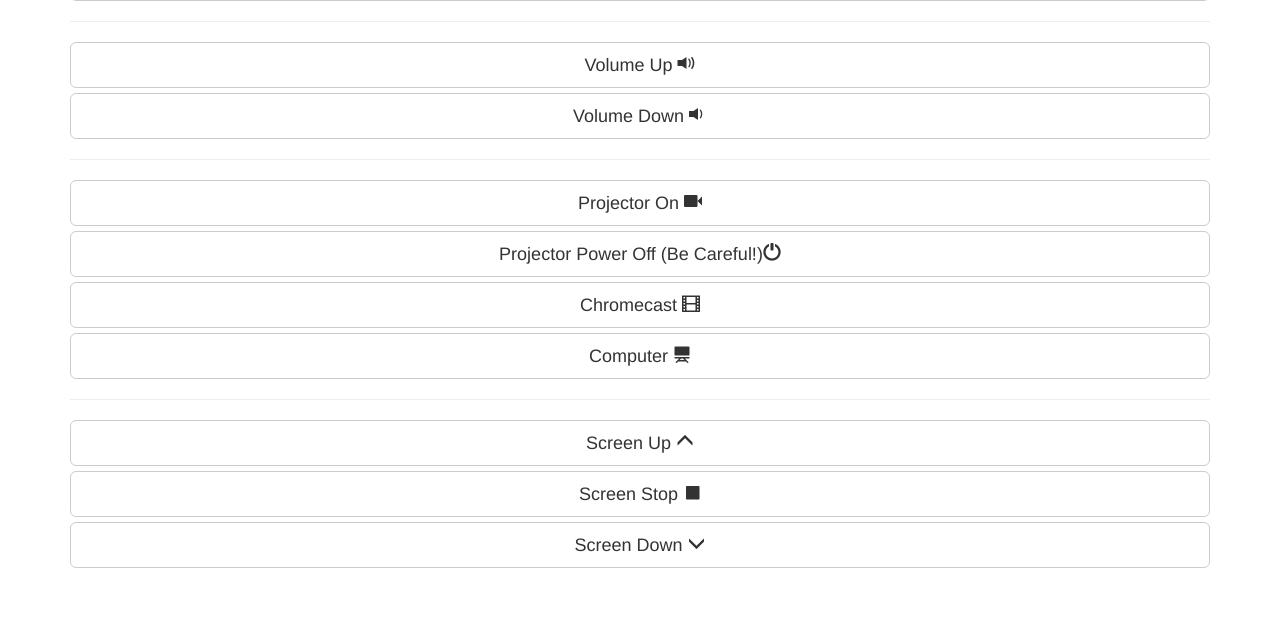
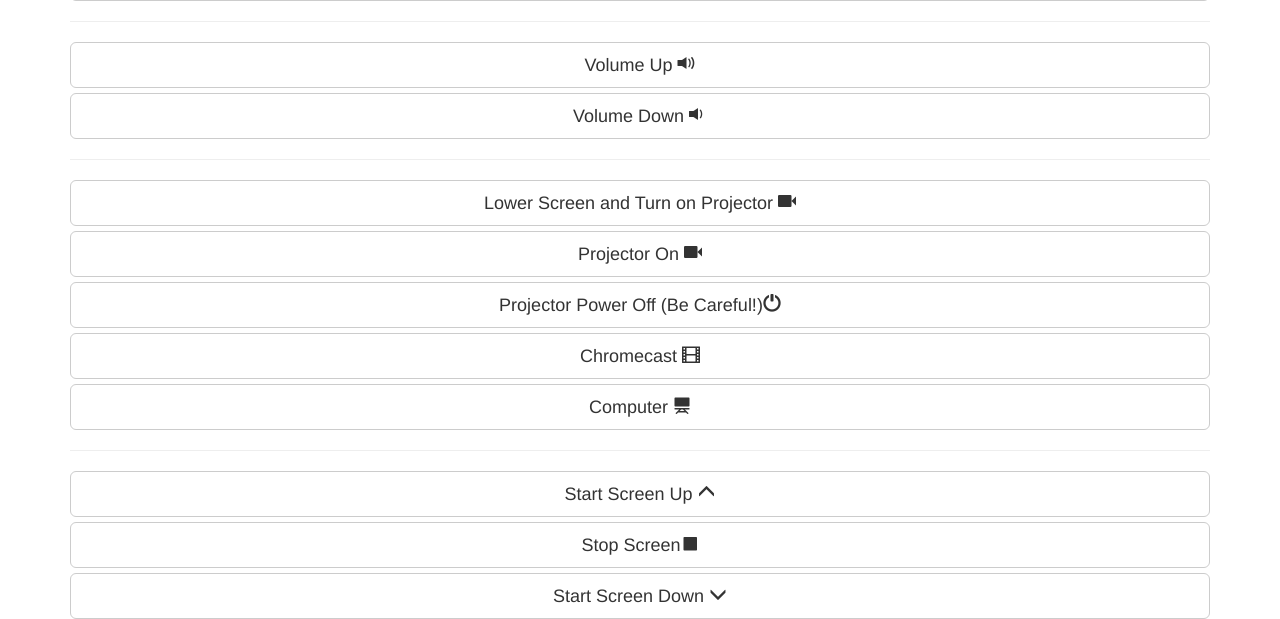
Before and after one commit to luke-moore/house, a Django app: page / in a window 1280 px wide. Shown: the part 300-919 px from the top of the page. Before the commit the page ends 868 px from the top, so only its background shows below. Run offline with Django 3.2, Linux system fonts and the light colour scheme; parts of the project's set-up code (start-up, migrations or seed data) failed here and were passed over; some libraries are stand-ins or nearby versions.

Commit message:
Adding button to watch a movie.
Lowers the screen, turns on the projector, and dims the lights.

```diff
--- a/django/house/static/house/js/house_app.js
+++ b/django/house/static/house/js/house_app.js
@@ -14,15 +14,21 @@ angular.module('house_app', [])
         );
     }
 
-    $scope.remote_button_press = function (device, button)
+    $scope.press_remote_button = function (device, button)
     {
         $scope.ajax_call(
-	    "press_remote",
-	    {"device": device, "button": button}
-	);
+            "press_remote", {"device": device, "button": button});
     }
 
-    $scope.remote_button_down = function (device, button)
+    $scope.press_remote_buttons = function (devices_and_buttons_and_timeouts)
+    {
+        $scope.ajax_call(
+            "press_remote_buttons",
+            {"devices_and_buttons_and_timeouts":
+                devices_and_buttons_and_timeouts});
+    }
+
+    $scope.on_remote_button_down = function (device, button)
     {
         $scope.pressed_device_and_button = [device, button];
         function send_signal()
@@ -40,7 +46,7 @@ angular.module('house_app', [])
         send_signal();
     }
 
-    $scope.remote_button_up = function ()
+    $scope.on_remote_button_up = function ()
     {
         $scope.pressed_device_and_button = [null, null];
     }
--- a/django/house/templates/house/index.html
+++ b/django/house/templates/house/index.html
@@ -7,62 +7,66 @@
   <script src="https://ajax.googleapis.com/ajax/libs/angularjs/1.4.7/angular.min.js"></script>
   <script src="{{ STATIC_URL }}house/js/house_app.js"></script>
   <script src="{{ STATIC_URL }}house/js/util.js"></script>
+  <title>House</title>
 </head>
 
 <body ng-app="house_app" ng-controller="house_controller"
     data-apiurl="{% url "house:api" %}">
 <div class="container">
-  <button type="button" class="btn btn-default btn-lg btn-block"
+  <button class="btn btn-default btn-lg btn-block"
       ng-click="set_light_scene('Bright basement ')"
     >Basement On <span class="glyphicon glyphicon-lamp"></button>
-  <button type="button" class="btn btn-default btn-lg btn-block"
+  <button class="btn btn-default btn-lg btn-block"
       ng-click="set_light_scene('Red basement on ')"
     >Basement Red <span class="glyphicon glyphicon-lamp"></button>
-  <button type="button" class="btn btn-default btn-lg btn-block"
+  <button class="btn btn-default btn-lg btn-block"
       ng-click="set_light_scene('Off basement on ')"
     >Basement Off <span class="glyphicon glyphicon-eye-close"></button>
-  <button type="button" class="btn btn-default btn-lg btn-block"
+  <button class="btn btn-default btn-lg btn-block"
       ng-click="set_light_scene('Livingroom on on')"
     >Living Room On <span class="glyphicon glyphicon-lamp"></button>
-  <button type="button" class="btn btn-default btn-lg btn-block"
+  <button class="btn btn-default btn-lg btn-block"
       ng-click="set_light_scene('Red livingroom o')"
     >Living Room Red <span class="glyphicon glyphicon-lamp"></button>
-  <button type="button" class="btn btn-default btn-lg btn-block"
+  <button class="btn btn-default btn-lg btn-block"
       ng-click="set_light_scene('Off livingroom o')"
     >Living Room Off <span class="glyphicon glyphicon-eye-close"></button>
   <hr>
-  <button type="button" class="btn btn-default btn-lg btn-block"
-      ng-touchstart="remote_button_down('denon-avr3806', 'volume_up')"
-      ng-touchend="remote_button_up()"
+  <button class="btn btn-default btn-lg btn-block"
+      ng-touchstart="on_remote_button_down('denon-avr3806', 'volume_up')"
+      ng-touchend="on_remote_button_up()"
     >Volume Up <span class="glyphicon glyphicon-volume-up"></span>
     </button>
-  <button type="button" class="btn btn-default btn-lg btn-block"
-      ng-touchstart="remote_button_down('denon-avr3806', 'volume_down')"
-      ng-touchend="remote_button_up()"
+  <button class="btn btn-default btn-lg btn-block"
+      ng-touchstart="on_remote_button_down('denon-avr3806', 'volume_down')"
+      ng-touchend="on_remote_button_up()"
     >Volume Down <span class="glyphicon glyphicon-volume-down"></button>
   <hr>
-  <button type="button" class="btn btn-default btn-lg btn-block"
+  <button class="btn btn-default btn-lg btn-block"
+      ng-click="press_remote_buttons(['elitescreens', 'down', 55, 'elitescreens', 'stop']); set_light_scene('Red basement on '); turn_on_switch('Projector Switch');"
+    >Lower Screen and Turn on Projector <span class="glyphicon glyphicon-facetime-video"></button>
+  <button class="btn btn-default btn-lg btn-block"
       ng-click="turn_on_switch('Projector Switch')"
     >Projector On <span class="glyphicon glyphicon-facetime-video"></button>
-  <button type="button" class="btn btn-default btn-lg btn-block"
+  <button class="btn btn-default btn-lg btn-block"
       ng-click="turn_off_switch('Projector Switch')"
     >Projector Power Off (Be Careful!)<span class="glyphicon glyphicon-off"></button>
-  <button type="button" class="btn btn-default btn-lg btn-block"
-      ng-click="remote_button_press('denon-avr3806', 'tv')"
+  <button class="btn btn-default btn-lg btn-block"
+      ng-click="press_remote_button('denon-avr3806', 'tv')"
     >Chromecast <span class="glyphicon glyphicon-film"></button>
-  <button type="button" class="btn btn-default btn-lg btn-block"
-      ng-click="remote_button_press('denon-avr3806', 'dvd')"
+  <button class="btn btn-default btn-lg btn-block"
+      ng-click="press_remote_button('denon-avr3806', 'dvd')"
     >Computer <span class="glyphicon glyphicon-blackboard"></button>
   <hr>
-  <button type="button" class="btn btn-default btn-lg btn-block"
-      ng-click="remote_button_press('elitescreens', 'up')"
-    >Screen Up <span class="glyphicon glyphicon-menu-up"></button>
-  <button type="button" class="btn btn-default btn-lg btn-block"
-      ng-click="remote_button_press('elitescreens', 'stop')"
-    >Screen Stop <span class="glyphicon glyphicon-stop"></button>
-  <button type="button" class="btn btn-default btn-lg btn-block"
-      ng-click="remote_button_press('elitescreens', 'down')"
-    >Screen Down <span class="glyphicon glyphicon-menu-down"></button>
+  <button class="btn btn-default btn-lg btn-block"
+      ng-click="press_remote_button('elitescreens', 'up')"
+    >Start Screen Up <span class="glyphicon glyphicon-menu-up"></button>
+  <button class="btn btn-default btn-lg btn-block"
+      ng-click="press_remote_button('elitescreens', 'stop')"
+    >Stop Screen<span class="glyphicon glyphicon-stop"></button>
+  <button class="btn btn-default btn-lg btn-block"
+      ng-click="press_remote_button('elitescreens', 'down')"
+    >Start Screen Down <span class="glyphicon glyphicon-menu-down"></button>
 </div>
 </body>
 </html>
```
Lines whose indentation alone changed are shown as unchanged.
